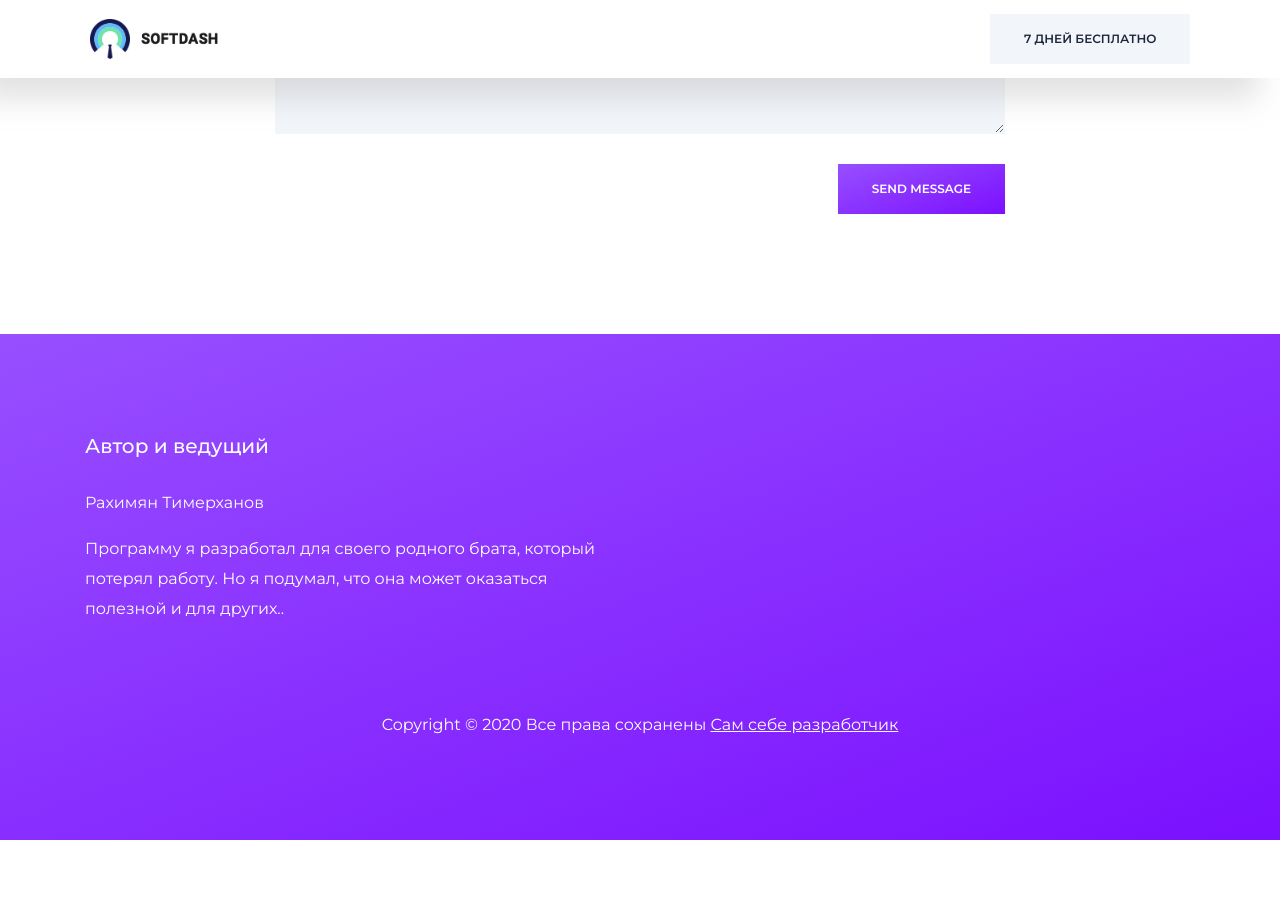
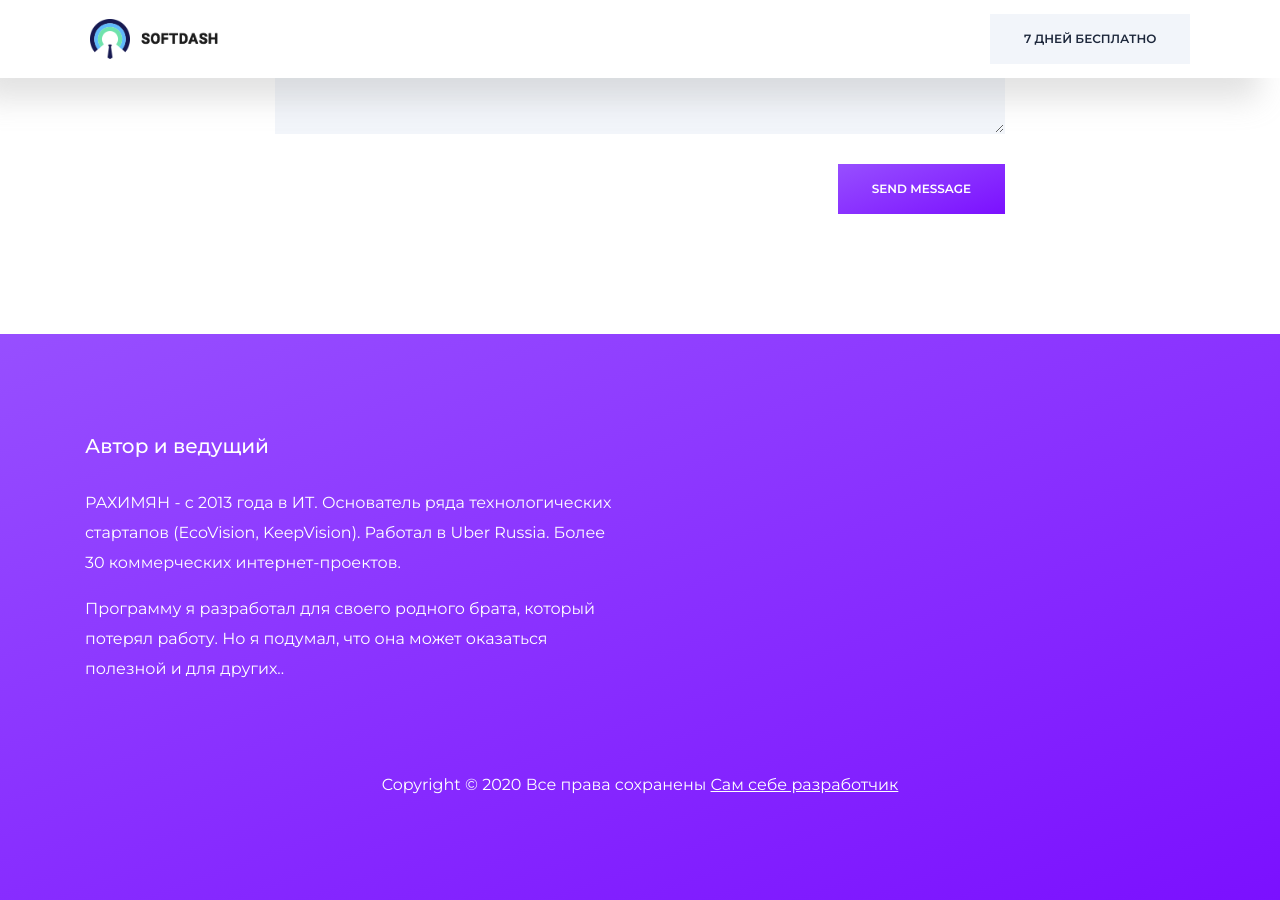
Before and after one commit to RakhimyanTim/samseberazrabotchik.github.io, a Jekyll site: the page built from contact.html, in a window 1280 px wide and 900 px high, scrolled down 1227 px. Built offline with Jekyll 4.4.1, drawn with Linux system fonts in a browser that asks for light colours; before the commit the page ends 2067 px from its top, so only the background shows below that.

Commit message:
Update _config.yml

```diff
--- a/_config.yml
+++ b/_config.yml
@@ -502,7 +502,7 @@ contact_address: 'Los Angeles, United States'
 #####################################
 
 footer_title: 'Автор и ведущий'
-footer_name: 'Рахимян Тимерханов'
+footer_name: 'РАХИМЯН - с 2013 года в ИТ. Основатель ряда технологических стартапов (EcoVision, KeepVision). Работал в Uber Russia. Более 30 коммерческих интернет-проектов.'
 footer_description: 'Программу я разработал для своего родного брата, который потерял работу. Но я подумал, что она может оказаться полезной и для других..'
 
 
```
